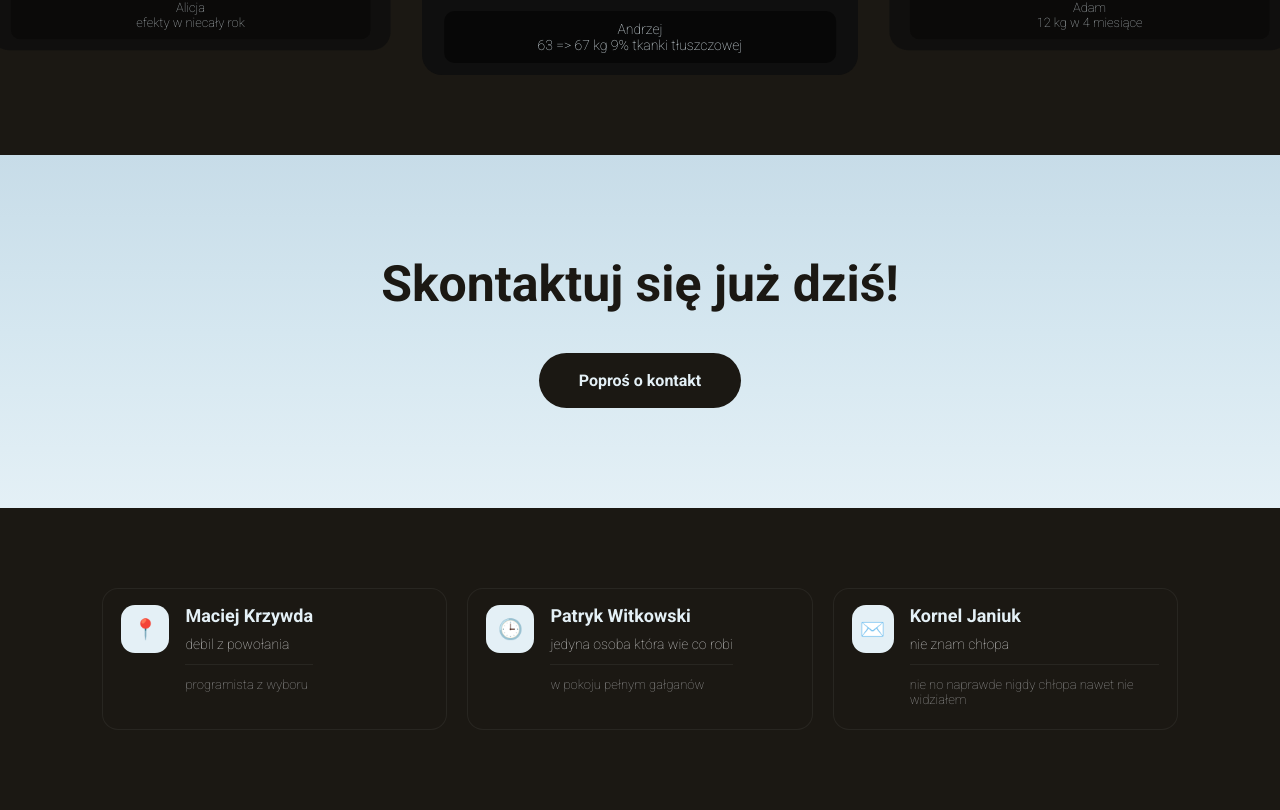
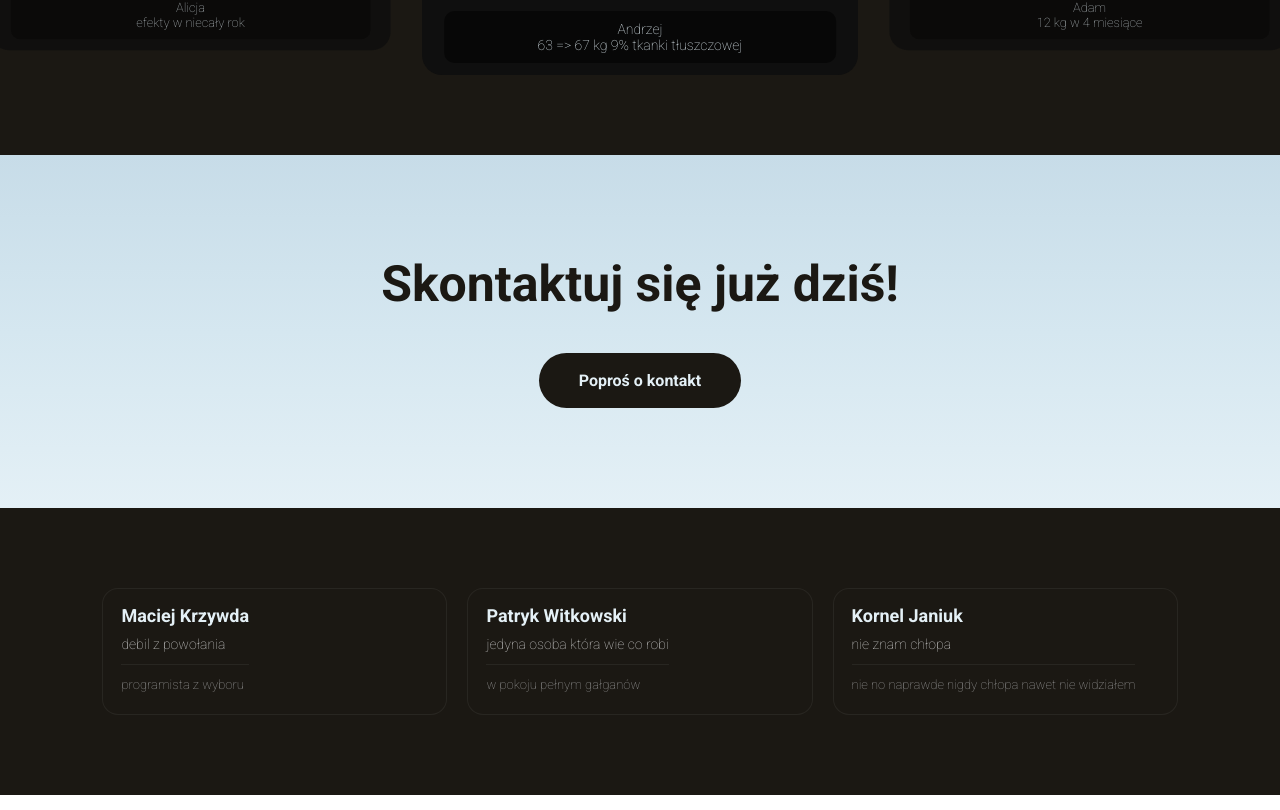
Before and after one commit to Kornio155/praktyki, a React (Vite) app: page / in a window 1280 px wide. Shown: the part 5306-6116 px from the top of the page. Built offline with nearby package versions, Linux system fonts and the light colour scheme.

Commit message:
usunięcie ikon z footer

```diff
--- a/src/components/FooterContact.tsx
+++ b/src/components/FooterContact.tsx
@@ -9,7 +9,7 @@ const FooterContact: React.FC = () => {
                 {/* LOKALIZACJA */}
                 <div className="footer-contact-box">
 
-                    <div className="footer-icon">📍</div>
+
 
                     <div className="footer-content">
                         <h3>Maciej Krzywda</h3>
@@ -24,7 +24,7 @@ const FooterContact: React.FC = () => {
                 {/* GODZINY */}
                 <div className="footer-contact-box">
 
-                    <div className="footer-icon">🕒</div>
+
 
                     <div className="footer-content">
                         <h3>Patryk Witkowski</h3>
@@ -40,7 +40,7 @@ const FooterContact: React.FC = () => {
                 {/* KONTAKT */}
                 <div className="footer-contact-box">
 
-                    <div className="footer-icon">✉️</div>
+
 
                     <div className="footer-content">
                         <h3>Kornel Janiuk</h3>
```
